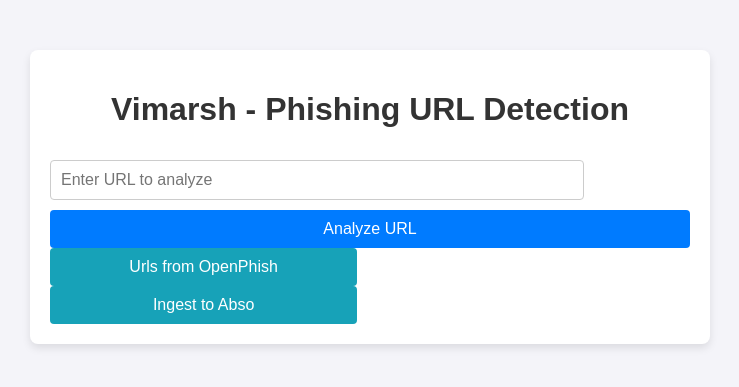
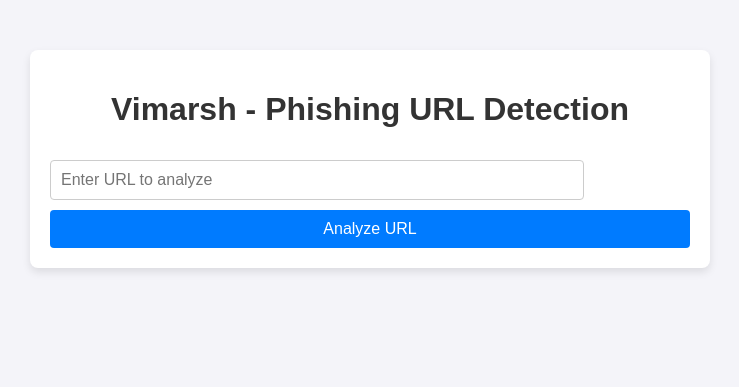
Before and after one commit to shriprad/phishingwebsite, a Flask app: page / in a window 1280 px wide. Shown: the top 387 px of the page, without its empty margins (270-1009 px from the left). Run offline with Flask 2, Linux system fonts and the light colour scheme.

Commit message:
Update index.html

```diff
--- a/templates/index.html
+++ b/templates/index.html
@@ -50,22 +50,12 @@
             background-color: #e9ecef;
             border-radius: 5px;
         }
-        .feature-btn {
-            width: 48%;
-            padding: 10px;
-            font-size: 16px;
-            background-color: #17a2b8;
-            color: white;
-            border: none;
-            border-radius: 4px;
-            cursor: pointer;
-            margin-right: 4%;
+        .justification ul {
+            list-style-type: none;
+            padding-left: 0;
         }
-        .feature-btn:hover {
-            background-color: #138496;
-        }
-        .feature-btn:last-child {
-            margin-right: 0;
+        .justification li {
+            padding: 5px 0;
         }
         .alert {
             padding: 10px;
@@ -89,20 +79,13 @@
         {% if justification %}
         <div class="justification">
             <h3>Justification for URL: {{ normalized_url }}</h3>
-            <p>{{ justification }}</p>
+            <ul>
+                {% for line in justification %}
+                    <li>{{ line }}</li>
+                {% endfor %}
+            </ul>
         </div>
         {% endif %}
-
-        <!-- Feature Buttons -->
-        <div>
-            <button class="feature-btn" onclick="alert('Feature not enabled')">Urls from OpenPhish</button>
-            <button class="feature-btn" onclick="alert('Feature not enabled')">Ingest to Abso</button>
-        </div>
-
-        <!-- Alert for features not enabled -->
-        <div id="feature-alert" class="alert" style="display: none;">
-            Feature not enabled.
-        </div>
     </div>
 
 </body>
```
